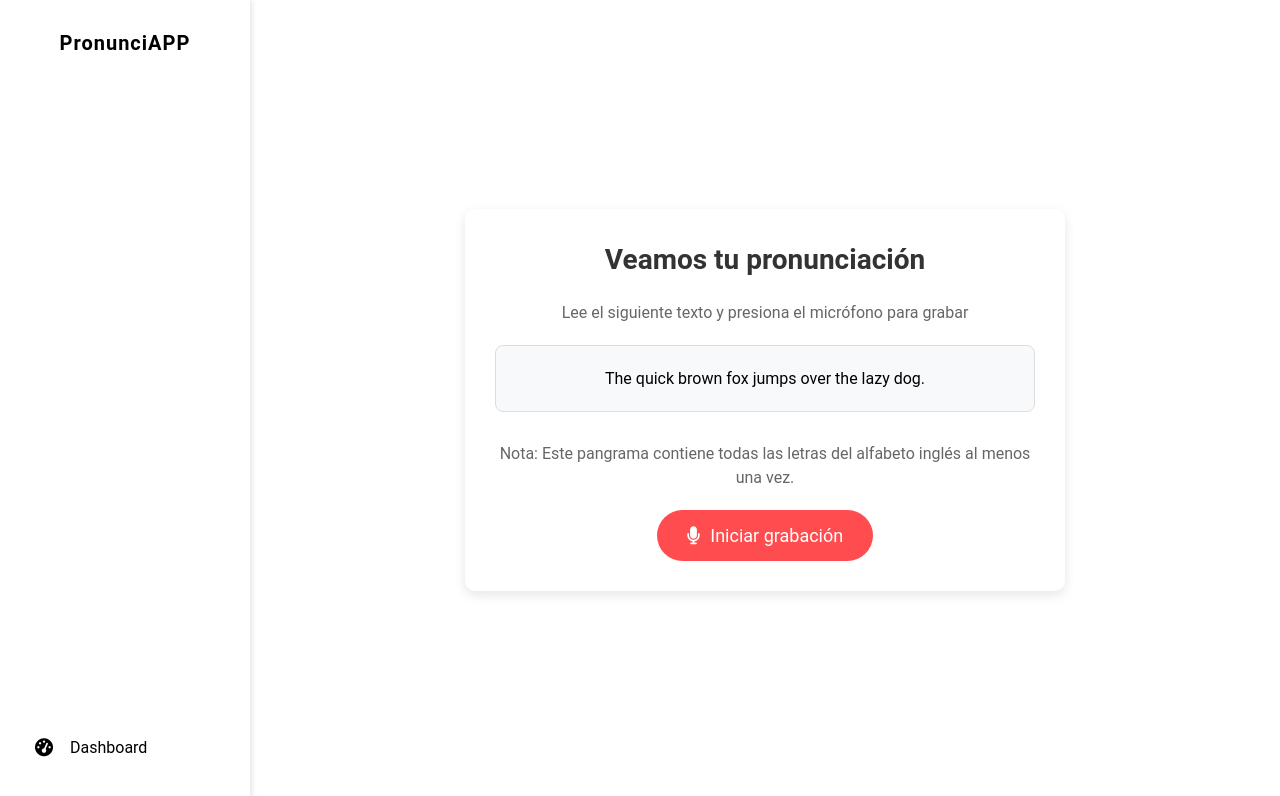
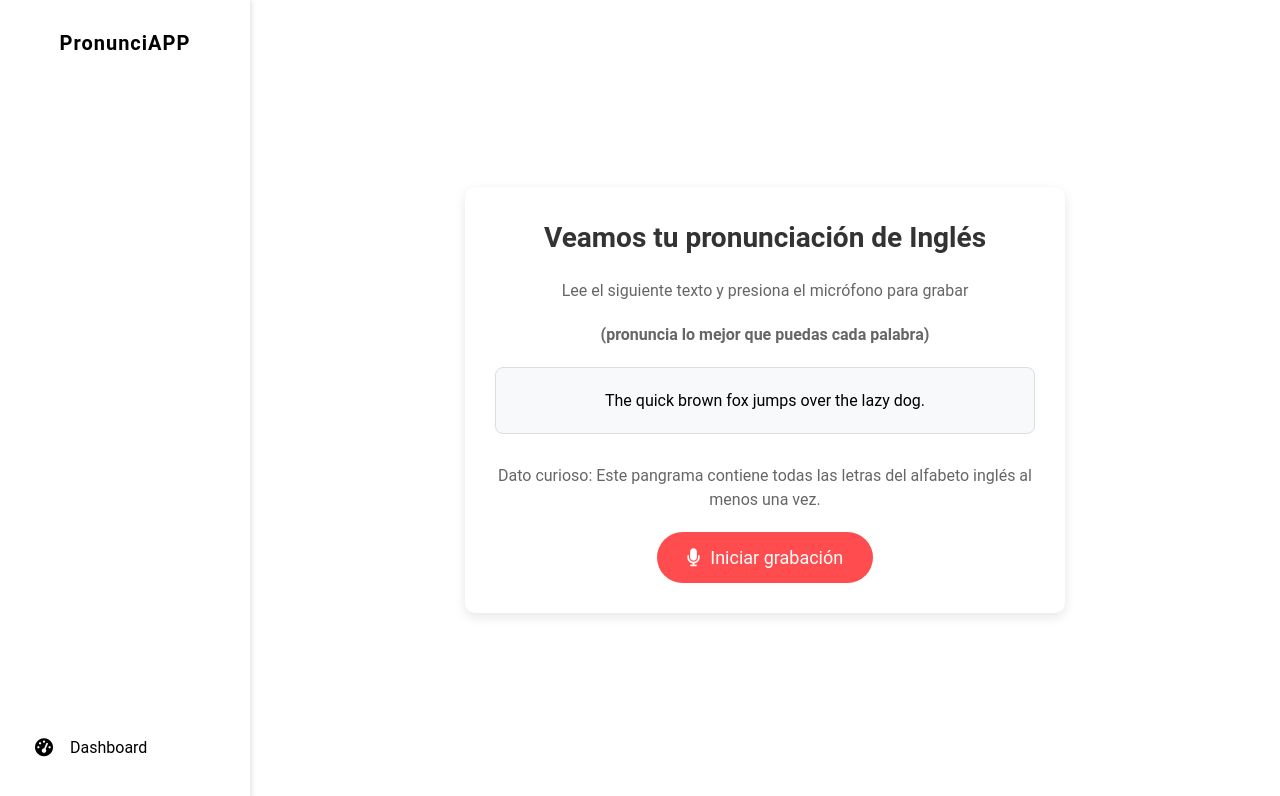
Before and after one commit to casariz/frontend-PronunciAPP, an Angular app: page /dashboard in a window 1280 px wide. Shown: the top 796 px of the page. Built offline with nearby package versions, Linux system fonts and the light colour scheme.

Commit message:
Add warning message handling to dashboard and audio service responses

```diff
--- a/src/app/components/dashboard/dashboard.component.html
+++ b/src/app/components/dashboard/dashboard.component.html
@@ -1,8 +1,9 @@
 <div class="container">
     <div class="pronunciation-box">
         <header class="section-header">
-            <h1 class="title">Veamos tu pronunciación</h1>
-            <p class="instructions">Lee el siguiente texto y presiona el micrófono para grabar</p>
+            <h1 class="title">Veamos tu pronunciación de Inglés</h1>
+            <p class="instructions">Lee el siguiente texto y presiona el micrófono para grabar </p>
+            <p class="instructions" style="font-weight: bold;">(pronuncia lo mejor que puedas cada palabra)</p>
         </header>
 
         <div class="text-box">
@@ -11,8 +12,15 @@
 
         <div>
             <p class="instructions">
-                Nota: Este pangrama contiene todas las letras del alfabeto inglés al menos una vez.
+                Dato curioso: Este pangrama contiene todas las letras del alfabeto inglés al menos una vez.
             </p>
+        </div>
+
+        <!-- Mostrar advertencia si existe -->
+        <div *ngIf="warningMessage" class="warning-message"
+            style="background: #fff3cd; color: #856404; border: 1px solid #ffeeba; border-radius: 6px; padding: 12px; margin-bottom: 18px; display: flex; align-items: center;">
+            <i class="fa-solid fa-triangle-exclamation" style="margin-right: 10px; font-size: 20px;"></i>
+            <span>{{ warningMessage }}</span>
         </div>
 
         <div class="action-section">
--- a/src/app/components/dashboard/dashboard.component.ts
+++ b/src/app/components/dashboard/dashboard.component.ts
@@ -18,6 +18,7 @@ export class DashboardComponent {
   processedAudioUrl: string | null = null;
   textOutput: string | null = null;
   errorMessage: string | null = null;
+  warningMessage: string | null = null; // <-- Añadido para mostrar advertencias
 
   showNameInput = false; // Nuevo: para controlar la visibilidad del input de nombre
   userName: string = ''; // Nuevo: para almacenar el nombre del usuario
@@ -34,6 +35,7 @@ export class DashboardComponent {
 
     this.isProcessing = true;
     this.errorMessage = null;
+    this.warningMessage = null; // Limpiar advertencia previa
 
     console.log('Dashboard: Sending audio to backend, blob size:', this.audioBlob.size, 'bytes');
     console.log('Dashboard: User name:', this.userName); // Log del nombre de usuario
@@ -54,6 +56,13 @@ export class DashboardComponent {
           // Fallback to the URL if base64 data is not available
           console.log('Dashboard: Using audio URL from server');
           this.processedAudioUrl = this.sendAudioService.getFullAudioUrl(response.audio_url);
+        }
+
+        // Procesar advertencia si existe
+        if (response.warning) {
+          this.warningMessage = response.warning;
+        } else {
+          this.warningMessage = null;
         }
 
         this.isProcessing = false;
@@ -151,6 +160,7 @@ export class DashboardComponent {
     this.processedAudioUrl = null;
     this.textOutput = null;
     this.errorMessage = null;
+    this.warningMessage = null; // Limpiar advertencia al resetear
     // No reseteamos userName aquí, podría querer usar el mismo nombre para otra grabación
   }
 
--- a/src/app/services/send-audio.service.ts
+++ b/src/app/services/send-audio.service.ts
@@ -8,6 +8,7 @@ export interface AudioInferenceResponse {
   text_output: string;
   audio_url: string;
   audio_data: string; // Base64 encoded audio data
+  warning?: string;   // <-- Añadido campo opcional warning
 }
 
 @Injectable({
@@ -47,6 +48,9 @@ export class SendAudioService {
         console.log('SendAudioService: Text output length:', response.text_output?.length);
         console.log('SendAudioService: Audio URL:', response.audio_url);
         console.log('SendAudioService: Base64 audio data available:', !!response.audio_data);
+        if (response.warning) {
+          console.warn('SendAudioService: Warning from backend:', response.warning);
+        }
       }),
       catchError(this.handleError)
     );
```
